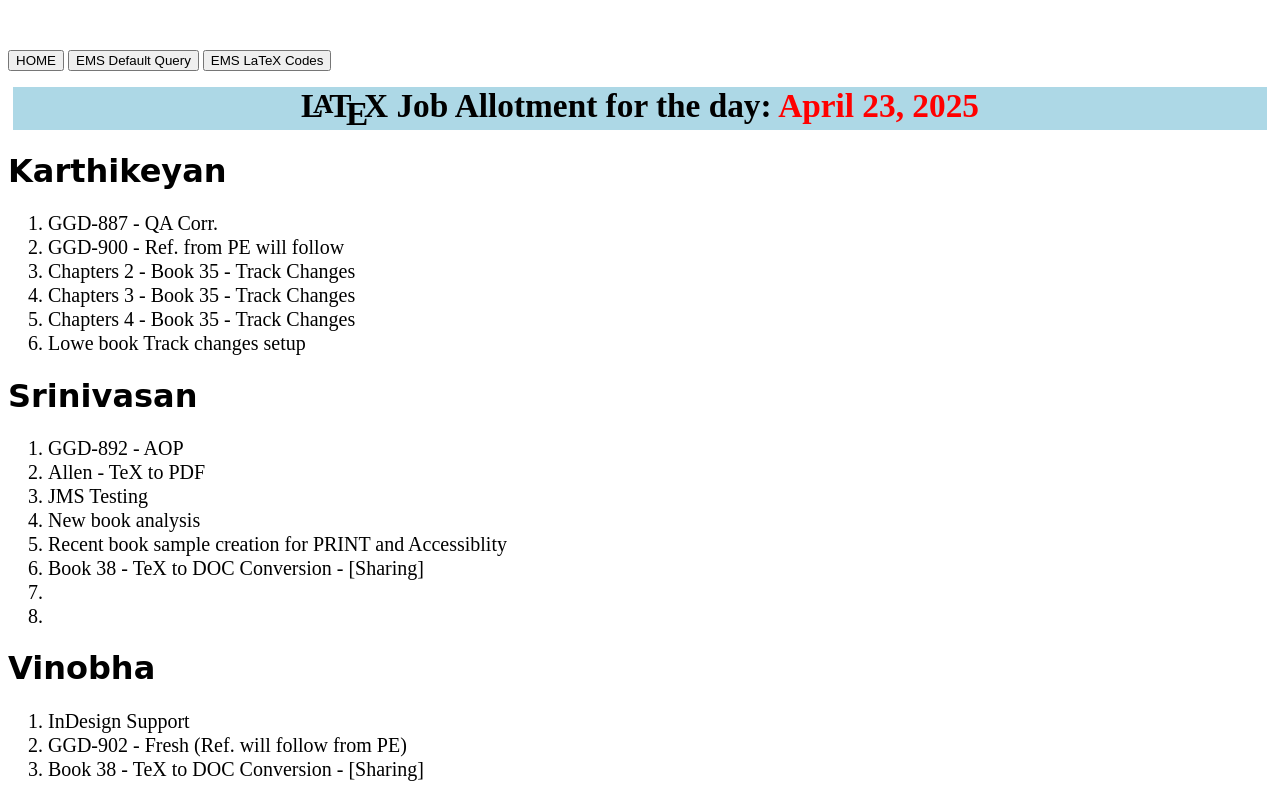
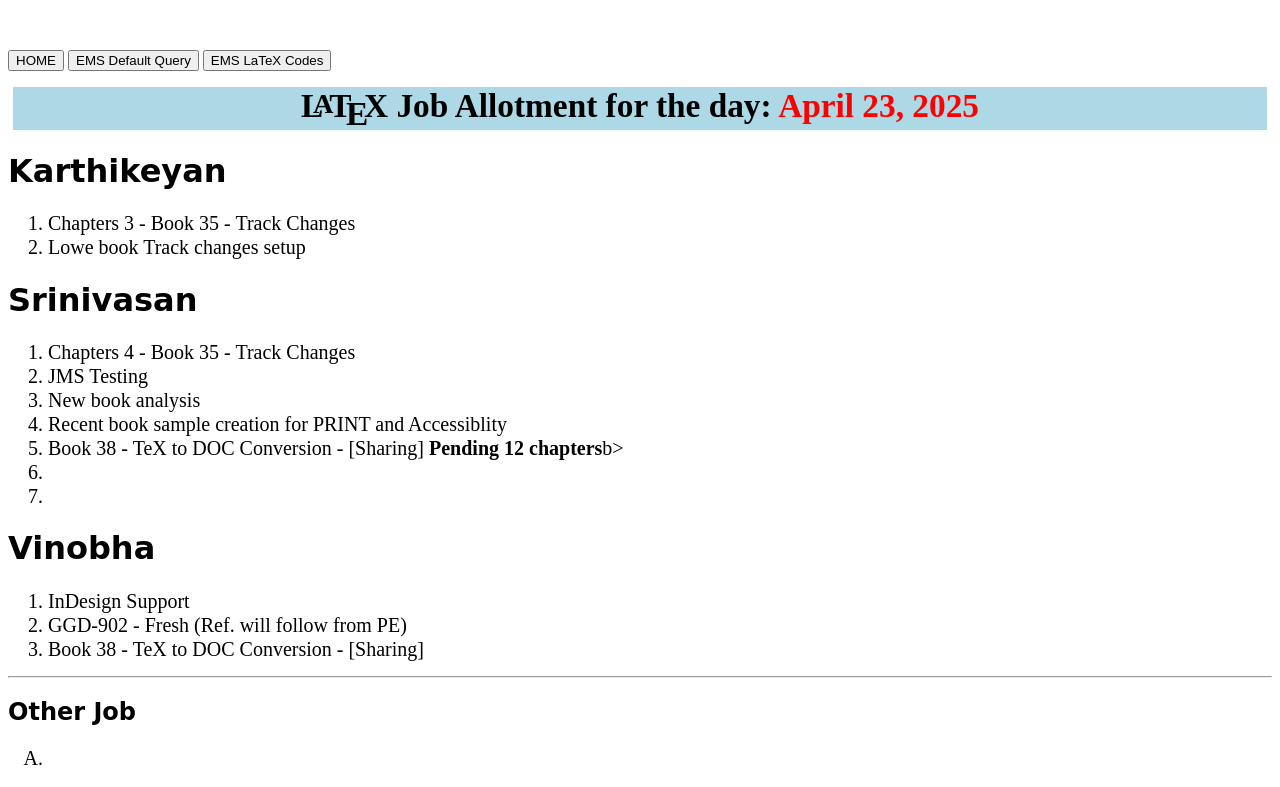
Before and after one commit to Srinivasan28111990/pdmr-latex-team, a plain HTML site: page latex_job_allotment.html in a window 1280 px wide. Shown: the top 787 px of the page. Drawn offline with Linux system fonts and the light colour scheme.

Commit message:
Update latex_job_allotment.html
Signed-off-by: Srinivasan <107301582+Srinivasan28111990@users.noreply.github.com>

```diff
--- a/latex_job_allotment.html
+++ b/latex_job_allotment.html
@@ -24,21 +24,16 @@
 </fieldset>-->
 	<h1 style="font-family: cursive">Karthikeyan</h1>
 <ol type=1>
-	<li>GGD-887 - QA Corr.</li>
-	<li>GGD-900 - Ref. from PE will follow</li>
-	<li>Chapters 2 - Book 35 - Track Changes</li>
 	<li>Chapters 3 - Book 35 - Track Changes</li>
-	<li>Chapters 4 - Book 35 - Track Changes</li>
 	<li>Lowe book Track changes setup</li>
 </ol>
 <h1 style="font-family: cursive">Srinivasan</h1>
 <ol type=1>
-	<li>GGD-892 - AOP</li>
-	<li>Allen - TeX to PDF</li>
+	<li>Chapters 4 - Book 35 - Track Changes</li>
 	<li>JMS Testing</li>
 	<li>New book analysis</li>
 	<li>Recent book sample creation for PRINT and Accessiblity</li>
-	<li>Book 38 - TeX to DOC Conversion - [Sharing]</li>
+	<li>Book 38 - TeX to DOC Conversion - [Sharing] <b>Pending 12 chapters</b>b></li>
 	<li></li>
 	<li></li>
 
```
